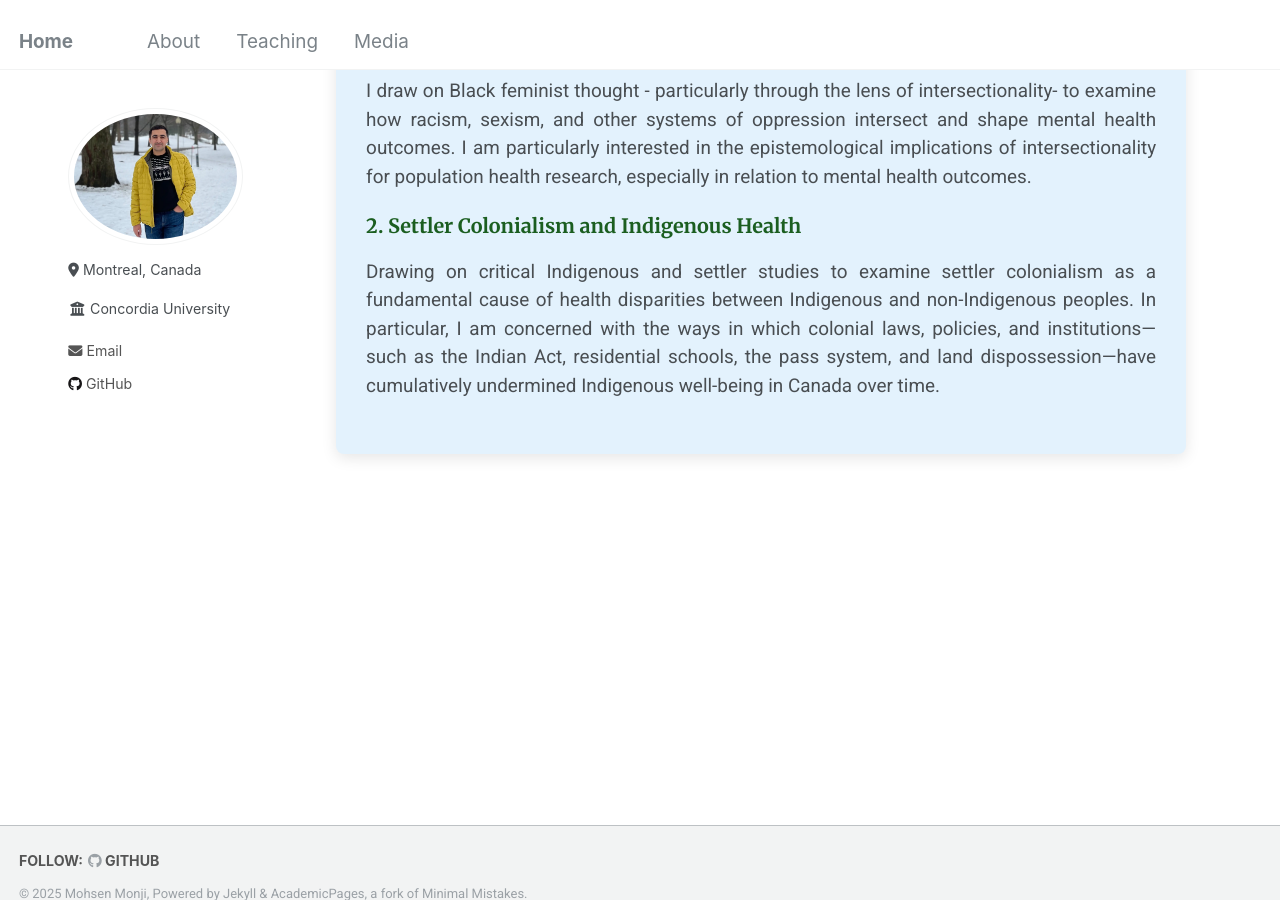
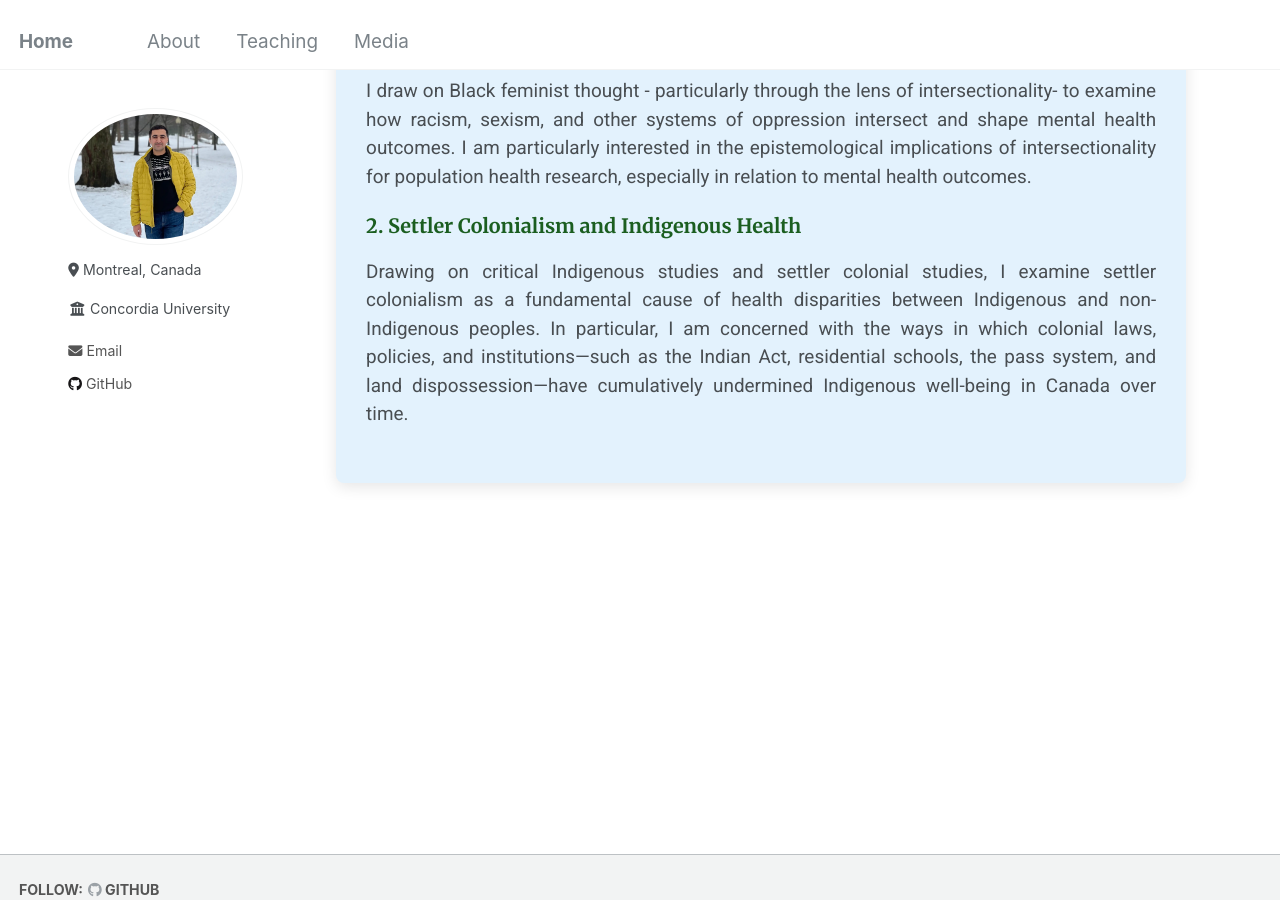
Before and after one commit to Mohsnmonji/mohsnmonji.github.io, a Jekyll site: the page built from about-me.md, in a window 1280 px wide and 900 px high, scrolled down 1053 px. Built offline with Jekyll 4.4.1, drawn with Linux system fonts in a browser that asks for light colours.

Commit message:
Update about-me.md

```diff
--- a/about-me.md
+++ b/about-me.md
@@ -85,7 +85,7 @@ author_profile: true
 
   <h4>2. Settler Colonialism and Indigenous Health</h4>
   <p>
-    Drawing on critical Indigenous and settler studies to examine settler colonialism as a fundamental cause of health disparities between Indigenous and non-Indigenous peoples. In particular, I am concerned with the ways in which colonial laws, policies, and institutions—such as the Indian Act, residential schools, the pass system, and land dispossession—have cumulatively undermined Indigenous well-being in Canada over time.
+    Drawing on critical Indigenous studies and settler colonial studies, I examine settler colonialism as a fundamental cause of health disparities between Indigenous and non-Indigenous peoples. In particular, I am concerned with the ways in which colonial laws, policies, and institutions—such as the Indian Act, residential schools, the pass system, and land dispossession—have cumulatively undermined Indigenous well-being in Canada over time.
   </p>
 
 
```
